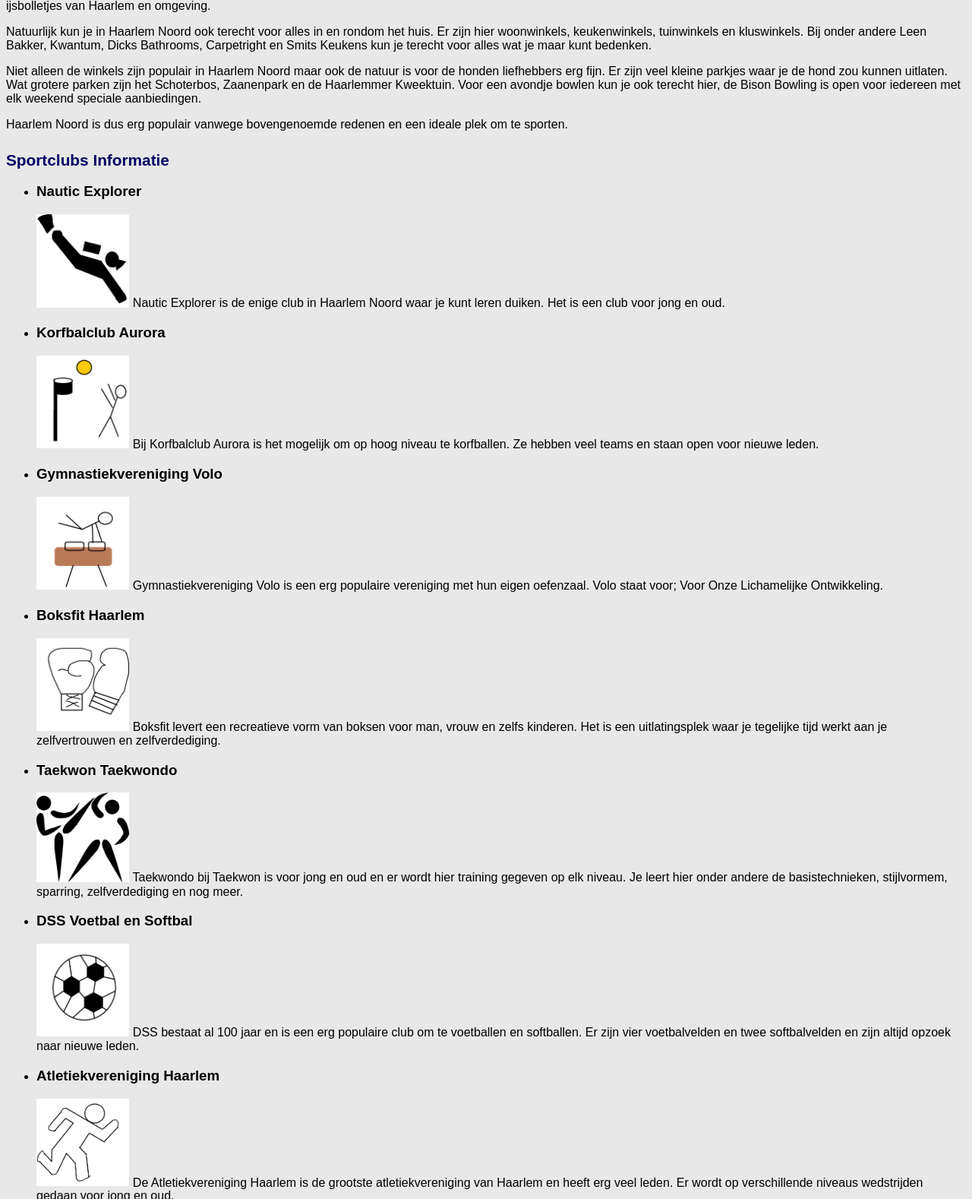
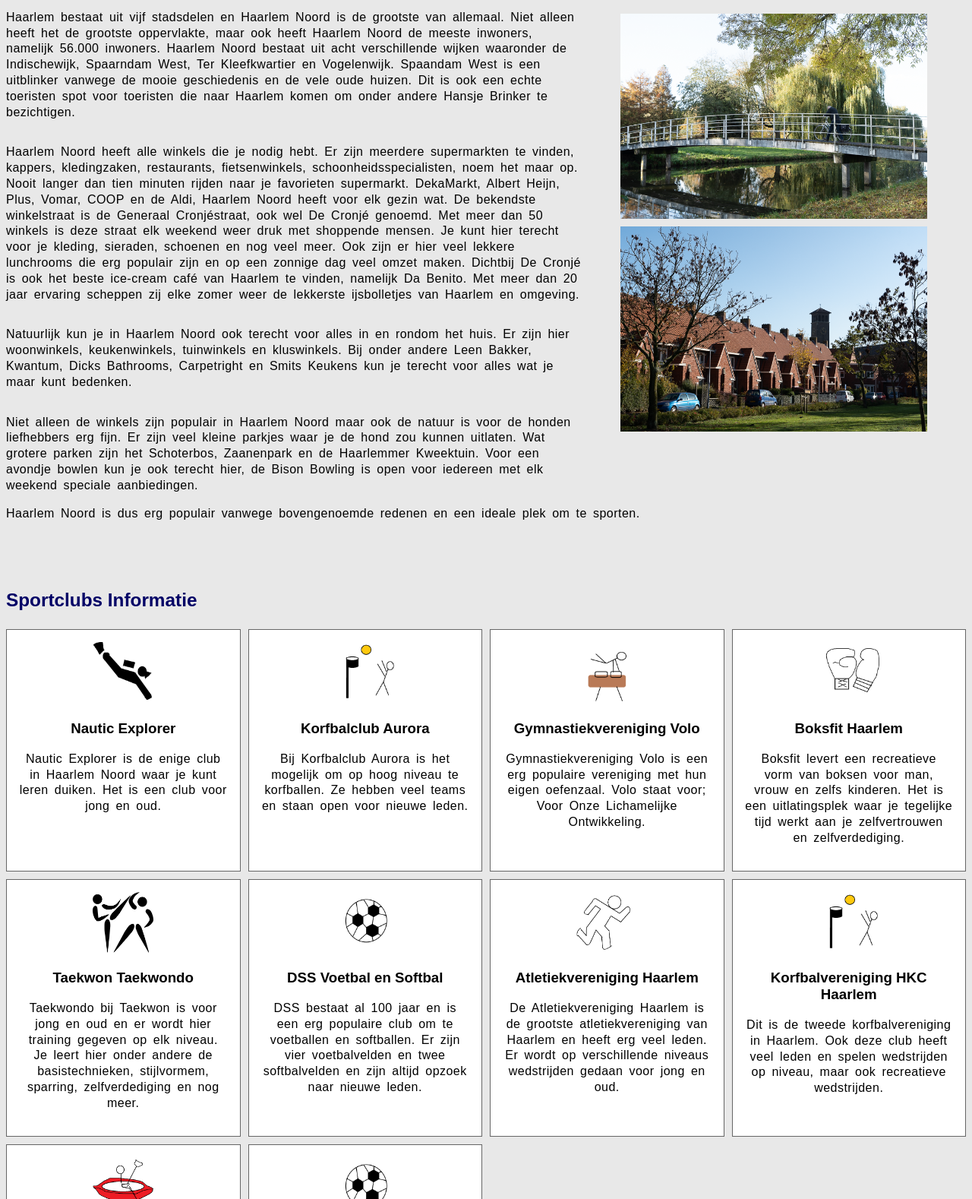
Before and after one commit to NiekRoelofs/eindopdracht, a plain HTML site: page index.html in a window 1280 px wide. Shown: the part 702-2280 px from the top of the page at 76% size. Drawn offline with Linux system fonts and the light colour scheme.

Commit message:
grid and flex added

```diff
--- a/css/stylesheet.css
+++ b/css/stylesheet.css
@@ -5,6 +5,25 @@ body {
 
 #siteheader {
     text-align: center;
+    width: 100%;
+    max-width: 1280px;
+    margin-left: auto;
+    margin-right: auto;
+}
+
+section {
+    width: 100%;
+    max-width: 1280px;
+    margin-left: auto;
+    margin-right: auto;
+    padding-top: 20px;
+    padding-bottom: 20px;
+}
+
+p, footer {
+    letter-spacing: 0.03em;
+    word-spacing: 0.2em;
+    line-height: 1.3em;
 }
 
 .titels {
@@ -15,11 +34,9 @@ body {
 
 #nav-ul {
     list-style-type: none;
-    margin: 10px;
     padding: 0;
     overflow: hidden;
     background-color: #2CA58D;
-    position: sticky;
 }
 
 .nav-li {
@@ -50,10 +67,45 @@ body {
 }
 
 .img_haarlem {
-    width: 20%;
-    height: 20%;
+    width: 48%;
+    height: 48%;
     float: right;
-    margin: 2%;
+    margin: 1%;
+}
+
+.flex-container {
+    display: flex;
+    flex-direction: row;
+    flex-wrap: wrap;
+    align-items: center;
+}
+
+.images-aside {
+    display: flex;
+    flex-basis: 40%;
+    flex-direction: row;
+}
+
+#imagesnoord {
+    flex-direction: column;
+    align-items: center;
+}
+
+#imagesnoord img {
+    width: 80%;
+}
+
+.halfarticle {
+    display: flex;
+    flex-direction: column;
+    flex: 1;
+    flex-basis: 50%;
+}
+#articlenoord {
+    display: flex;
+    flex-direction: column;
+    flex: 1;
+    flex-basis: 60%;
 }
 
 #sportcontent {
@@ -61,9 +113,41 @@ body {
 }
 
 .sportfotos {
-    width: 10%;
-    height: 10%;
+    width: 5em;
+    height: 5em;
+}
 
+#sportlijst {
+    list-style-type: none;
+    margin: 0;
+    box-sizing: border-box;
+    padding: 0;
+    display: grid;
+    grid-template-columns: 1fr 1fr 1fr 1fr;
+    grid-gap: 10px;
+}
+
+#sportlijst li {
+    margin: 0;
+    box-sizing: border-box;
+    border: solid 0.1em #666;
+    text-align: center;
+    padding: 1em;
+}
+
+#sportlijst a {
+    display: inherit;
+    background-color: #fff;
+    text-decoration: none;
+    color: #000000;
+    position: relative;
+    top: 0px;
+    transition: all .15s ease 0s;
+}
+
+#sportlijst a:hover {
+    background-color: #2CA58D;
+    top: -5px;
 }
 
 #referralcontent {
--- a/index.html
+++ b/index.html
@@ -6,8 +6,6 @@
     <meta name="keywords" content="haarlem, noord, sport, winkels, taekwondo, taekwon, toerist, referral, contact">
     <meta name="description" content="informatie over Haarlem en sportclubs in Haarlem">
     <meta name="author" content="Niek Roelofs">
-    <meta name="viewport" content="width=device-width, initial-scale=1.0">
-    <meta http-equiv="X-UA-Compatible" content="ie=edge">
     <title>Haarlem Noord - Sport info</title>
     <link rel="stylesheet" href="css/stylesheet.css">
 </head>
@@ -16,7 +14,6 @@
     <header id="siteheader">
         <h1>Hwa-Rang Dragon Haarlem</h1>
         <h2>Dé Taekwondo school van Haarlem en omgeving.</h2>
-    </header>
         <nav>
             <ul id="nav-ul">
                 <li class="nav-li">
@@ -36,11 +33,9 @@
                 </li>
             </ul>
         </nav>
-    <section id="maincontent">
-        <img class="img_haarlem" src="img/Haarlem1.JPG" alt="luchtfoto van Haarlem" title="luchtfoto Haarlem">
-        <img class="img_haarlem" src="img/Haarlem2.JPG" alt="luchtfoto van een windmolen in Haarlem"
-            title="luchtfoto windmolen">
-        <article>
+    </header>
+    <section id="maincontent" class="flex-container">
+        <article class="halfarticle">
             <header class="titels">
                 <h3>Informatie Haarlem</h3>
             </header>
@@ -56,12 +51,19 @@
                 Basiliek Sint Bavo.
             </p>
         </article>
+        <aside class="images-aside">
+            <img class="img_haarlem" src="img/Haarlem1.JPG" alt="luchtfoto van Haarlem" title="luchtfoto Haarlem">
+            <img class="img_haarlem" src="img/Haarlem2.JPG" alt="luchtfoto van een windmolen in Haarlem"
+                title="luchtfoto windmolen">
+        </aside>
         <footer>Oftewel Haarlem is een erg bruisende stad waar veel te doen is.</footer>
 
     </section>
-    <section id="secondarycontent">
-        <header class="titels">Informatie Haarlem Noord</header>
-        <article>
+    <section id="secondarycontent" class="flex-container">
+        <article id="articlenoord">
+            <header class="titels">
+                <h3>Informatie Haarlem Noord</h3>
+            </header>
             <p>Haarlem bestaat uit vijf stadsdelen en Haarlem Noord is de grootste van allemaal. Niet alleen heeft het
                 de grootste oppervlakte, maar ook heeft Haarlem Noord de meeste inwoners, namelijk 56.000 inwoners.
                 Haarlem Noord bestaat uit acht verschillende wijken waaronder de Indischewijk, Spaarndam West, Ter
@@ -89,80 +91,117 @@
                 Bison Bowling is open voor iedereen met elk weekend speciale aanbiedingen.
             </p>
         </article>
+        <aside class="images-aside" id="imagesnoord" >
+            <img class="img_haarlem" src="img/haarlemnoord1.png" alt="natuurfoto van een brug in Haarlem Noord"
+                title="natuurfoto Haarlem Noord">
+            <img class="img_haarlem" src="img/haarlemnoord2.png" alt="foto van oude rijtjeshuizen in Haarlem Noord"
+                title="rijtjeshuizen Haarlem Noord">
+        </aside>
         <footer>Haarlem Noord is dus erg populair vanwege bovengenoemde redenen en een ideale plek om te sporten.
         </footer>
     </section>
     <section id="sportcontent">
-        <header class="titels">Sportclubs Informatie</header>
+        <header class="titels">
+            <h3>Sportclubs Informatie</h3>
+        </header>
         <article>
-            <ul>
+            <ul id="sportlijst">
+                <a href="https://www.nauticexplorer.nl/">
                     <li>
+                        <img class="sportfotos" src="img/duiker.png" alt="foto van een duiker" title="duiker">
                         <h3>Nautic Explorer</h3>
-                    <img class="sportfotos" src="img/duiker.png" alt="foto van een duiker" title="duiker">
-                    Nautic Explorer is de enige club in Haarlem Noord waar je kunt leren duiken. Het is een club voor
-                    jong en oud.
-
+                        <p>Nautic Explorer is de enige club in Haarlem Noord waar je kunt leren duiken. Het is een club
+                            voor
+                            jong en oud.</p>
                     </li>
+                </a>
+                <a href="https://hkc-aurora.nl/">
                     <li>
+                        <img class="sportfotos" src="img/korfbal.png" alt="foto van een korfballer" title="korfballer">
                         <h3>Korfbalclub Aurora</h3>
+                        <p>Bij Korfbalclub Aurora is het mogelijk om op hoog niveau te korfballen. Ze hebben veel teams
+                            en
+                            staan open voor nieuwe leden.</p>
+                    </li>
+                </a>
+                <a href="">
+                    <li>
+                        <img class="sportfotos" src="img/gymnastiek.png" alt="foto van een gymnast" title="gymnast">
+                        <h3>Gymnastiekvereniging Volo</h3>
+                        <p>Gymnastiekvereniging Volo is een erg populaire vereniging met hun eigen oefenzaal. Volo staat
+                            voor; Voor Onze Lichamelijke Ontwikkeling.</p>
+                    </li>
+                </a>
+                <a href="">
+                    <li>
+                        <img class="sportfotos" src="img/boksen.png" alt="foto van een bokser" title="bokser">
+                        <h3>Boksfit Haarlem</h3>
+                        <p>Boksfit levert een recreatieve vorm van boksen voor man, vrouw en zelfs kinderen. Het is een
+                            uitlatingsplek waar je tegelijke tijd werkt aan je zelfvertrouwen en zelfverdediging.</p>
+                    </li>
+                </a>
+                <a href="">
+                    <li>
+                        <img class="sportfotos" src="img/taekwondo.png"
+                            alt="foto van twee mensen die taekwondo beofenen" title="vechtsporters">
+                        <h3>Taekwon Taekwondo</h3>
+                        <p>Taekwondo bij Taekwon is voor jong en oud en er wordt hier training gegeven op elk niveau. Je
+                            leert hier onder andere de basistechnieken, stijlvormem, sparring, zelfverdediging en nog
+                            meer.
+                        </p>
+                    </li>
+                </a>
+                <a href="">
+                    <li>
+                        <img class="sportfotos" src="img/voetbal.png" alt="foto van een voetbal" title="voetbal">
+                        <h3>DSS Voetbal en Softbal</h3>
+                        <p>DSS bestaat al 100 jaar en is een erg populaire club om te voetballen en softballen. Er zijn
+                            vier
+                            voetbalvelden en twee softbalvelden en zijn altijd opzoek naar nieuwe leden.</p>
+                    </li>
+                </a>
+                <a href="">
+                    <li>
+                        <img class="sportfotos" src="img/atletiek.png" alt="foto van een atleet"
+                            title="rennende atleet">
+                        <h3>Atletiekvereniging Haarlem</h3>
+                        <p>De Atletiekvereniging Haarlem is de grootste atletiekvereniging van Haarlem en heeft erg veel
+                            leden. Er wordt op verschillende niveaus wedstrijden gedaan voor jong en oud.</p>
+                    </li>
+                </a>
+                <a href="">
+                    <li>
                         <img class="sportfotos" src="img/korfbal.png" alt="foto van een korfballer" title="korfballer">
-                    Bij Korfbalclub Aurora is het mogelijk om op hoog niveau te korfballen. Ze hebben veel teams en
-                    staan open voor nieuwe leden.
+                        <h3>Korfbalvereniging HKC Haarlem</h3>
+                        <p>Dit is de tweede korfbalvereniging in Haarlem. Ook deze club heeft veel leden en spelen
+                            wedstrijden op niveau, maar ook recreatieve wedstrijden.</p>
                     </li>
+                </a>
+                <a href="">
                     <li>
-                    <h3>Gymnastiekvereniging Volo</h3>
-                    <img class="sportfotos" src="img/gymnastiek.png" alt="foto van een gymnast" title="gymnast">
-                    Gymnastiekvereniging Volo is een erg populaire vereniging met hun eigen oefenzaal. Volo staat voor;
-                    Voor Onze Lichamelijke Ontwikkeling.
+                        <img class="sportfotos" src="img/kano.png" alt="foto van een kanoër" title="kanoër">
+                        <h3>Kanovereniging Trekvogels</h3>
+                        <p>De Trekvogels zijn de enige kanovereniging in Haarlem en hebben veel leden. Met veel water in
+                            de
+                            omgeving wordt er de hele week door geoefend.</p>
                     </li>
+                </a>
+                <a href="">
                     <li>
-                    <h3>Boksfit Haarlem</h3>
-                    <img class="sportfotos" src="img/boksen.png" alt="foto van een bokser" title="bokser">
-                    Boksfit levert een recreatieve vorm van boksen voor man, vrouw en zelfs kinderen. Het is een
-                    uitlatingsplek waar je tegelijke tijd werkt aan je zelfvertrouwen en zelfverdediging.
+                        <img class="sportfotos" src="img/voetbal.png" alt="foto van een voetbal" title="voetbal">
+                        <h3>HFC EDO</h3>
+                        <p>HFC EDO is een voetbalclub die op erg hoog niveau speelt. Er komen hier veel scouts en als je
+                            hier in het eerste speelt is er zeker een kans om door te groeien naar een profclub.</p>
                     </li>
-                <li>
-                    <h3>Taekwon Taekwondo</h3>
-                    <img class="sportfotos" src="img/taekwondo.png" alt="foto van twee mensen die taekwondo beofenen" title="vechtsporters">
-                    Taekwondo bij Taekwon is voor jong en oud en er wordt hier training gegeven op elk niveau. Je leert
-                    hier onder andere de basistechnieken, stijlvormem, sparring, zelfverdediging en nog meer.
-                </li>
-                <li>
-                    <h3>DSS Voetbal en Softbal</h3>
-                    <img class="sportfotos" src="img/voetbal.png" alt="foto van een voetbal" title="voetbal">
-                    DSS bestaat al 100 jaar en is een erg populaire club om te voetballen en softballen. Er zijn vier
-                    voetbalvelden en twee softbalvelden en zijn altijd opzoek naar nieuwe leden.
-                </li>
-                <li>
-                    <h3>Atletiekvereniging Haarlem</h3>
-                    <img class="sportfotos" src="img/atletiek.png" alt="foto van een atleet" title="rennende atleet">
-                    De Atletiekvereniging Haarlem is de grootste atletiekvereniging van Haarlem en heeft erg veel leden.
-                    Er wordt op verschillende niveaus wedstrijden gedaan voor jong en oud.
-                </li>
-                <li>
-                    <h3>Korfbalvereniging HKC Haarlem</h3>
-                    <img class="sportfotos" src="img/korfbal.png" alt="foto van een korfballer" title="korfballer">
-                    Dit is de tweede korfbalvereniging in Haarlem. Ook deze club heeft veel leden en spelen wedstrijden
-                    op niveau, maar ook recreatieve wedstrijden.
-                </li>
-                <li>
-                    <h3>Kanovereniging Trekvogels</h3>
-                    <img class="sportfotos" src="img/kano.png" alt="foto van een kanoër" title="kanoër">
-                    De Trekvogels zijn de enige kanovereniging in Haarlem en hebben veel leden. Met veel water in de
-                    omgeving wordt er de hele week door geoefend.
-                </li>
-                <li>
-                    <h3>HFC EDO</h3>
-                    <img class="sportfotos" src="img/voetbal.png" alt="foto van een voetbal" title="voetbal">
-                    HFC EDO is een voetbalclub die op erg hoog niveau speelt. Er komen hier veel scouts en als je hier
-                    in het eerste speelt is er zeker een kans om door te groeien naar een profclub.
-                </li>
+                </a>
             </ul>
         </article>
         <footer>Dit zijn een paar voorbeelden van sportclubs in Haarlem Noord. </footer>
     </section>
     <section id="referralcontent">
-        <header class="titels">Taekwon Taekwondo</header>
+        <header class="titels">
+            <h3>Taekwon Taekwondo</h3>
+        </header>
         <p>Hwa-Rang Dragon heeft twee locaties namelijk een in Haarlem-Schalkwijk en een in Heemstede. Op beide locaties
             is het mogelijk om taekwondo te volgen. De locatie in Haarlem-Schalkwijk geeft ook nog andere lessen, want
             deze locatie is de hoofdlocatie van de club. In Heemstede wordt alleen les gegeven aan kinderen (7-14 jaar),
@@ -171,6 +210,7 @@
         <aside><a href="https://www.taekwon.nl/taekwondo/">Klik hier voor meer informatie!</a></aside>
         <footer>Geïntereseerd je aan te melden bij de club? Probeer dan eerst een proefles!</footer>
     </section>
+    <section>
         <form action="action=http://witan.nl/inholland/testform.php" method="GET" id="contactform">
             <!--Test form-->
             <fieldset id="contactcontent">
@@ -184,6 +224,7 @@
                 <button type="submit" form="contactform" value="submit">Verstuur</button>
             </fieldset>
         </form>
+    </section>
     <footer id="sitefooter">&copy; Niek Roelofs</footer>
 
 </body>
```
Also changed, not shown: img/haarlemnoord1.png (added), img/haarlemnoord2.png (added). Lines whose indentation alone changed are shown as unchanged.
